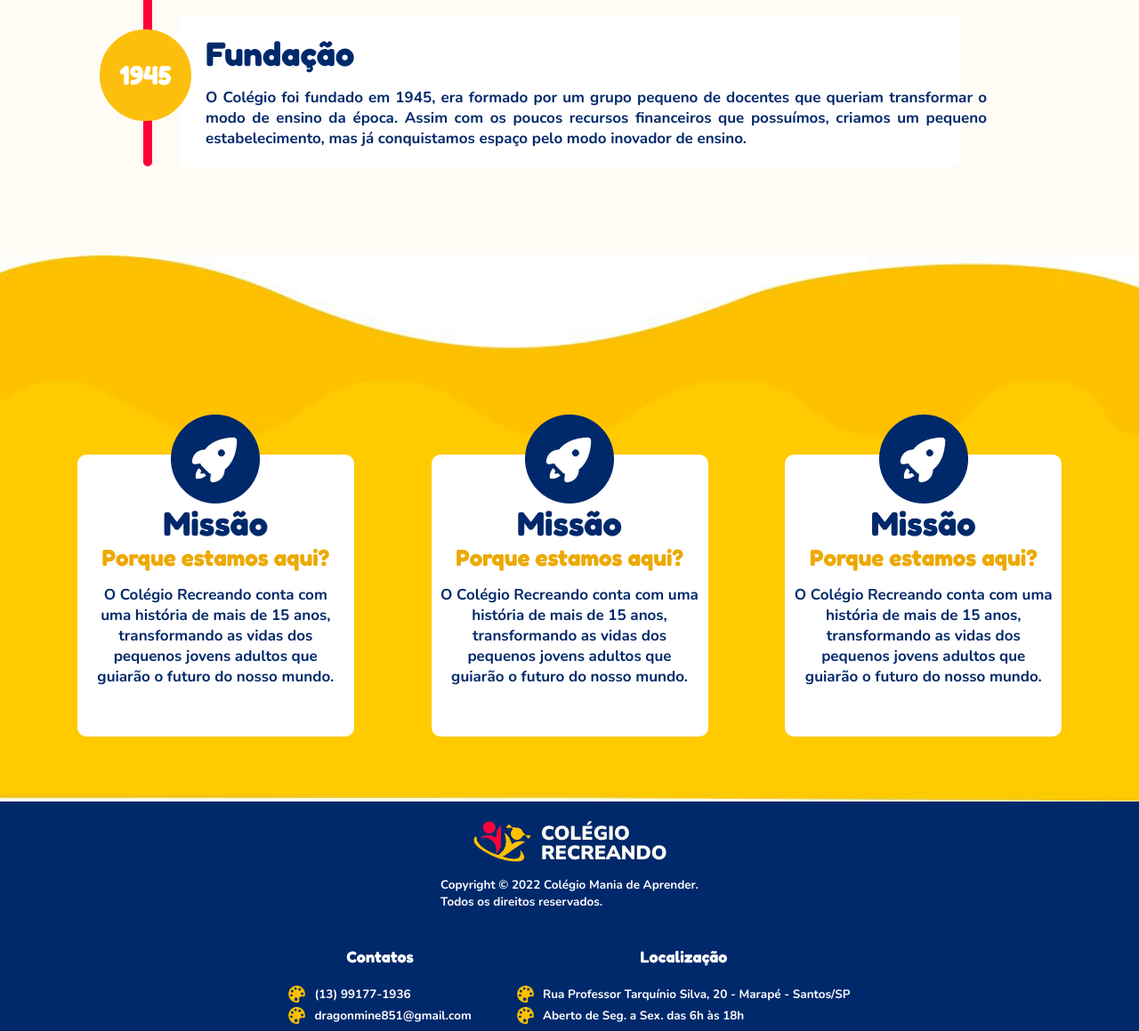
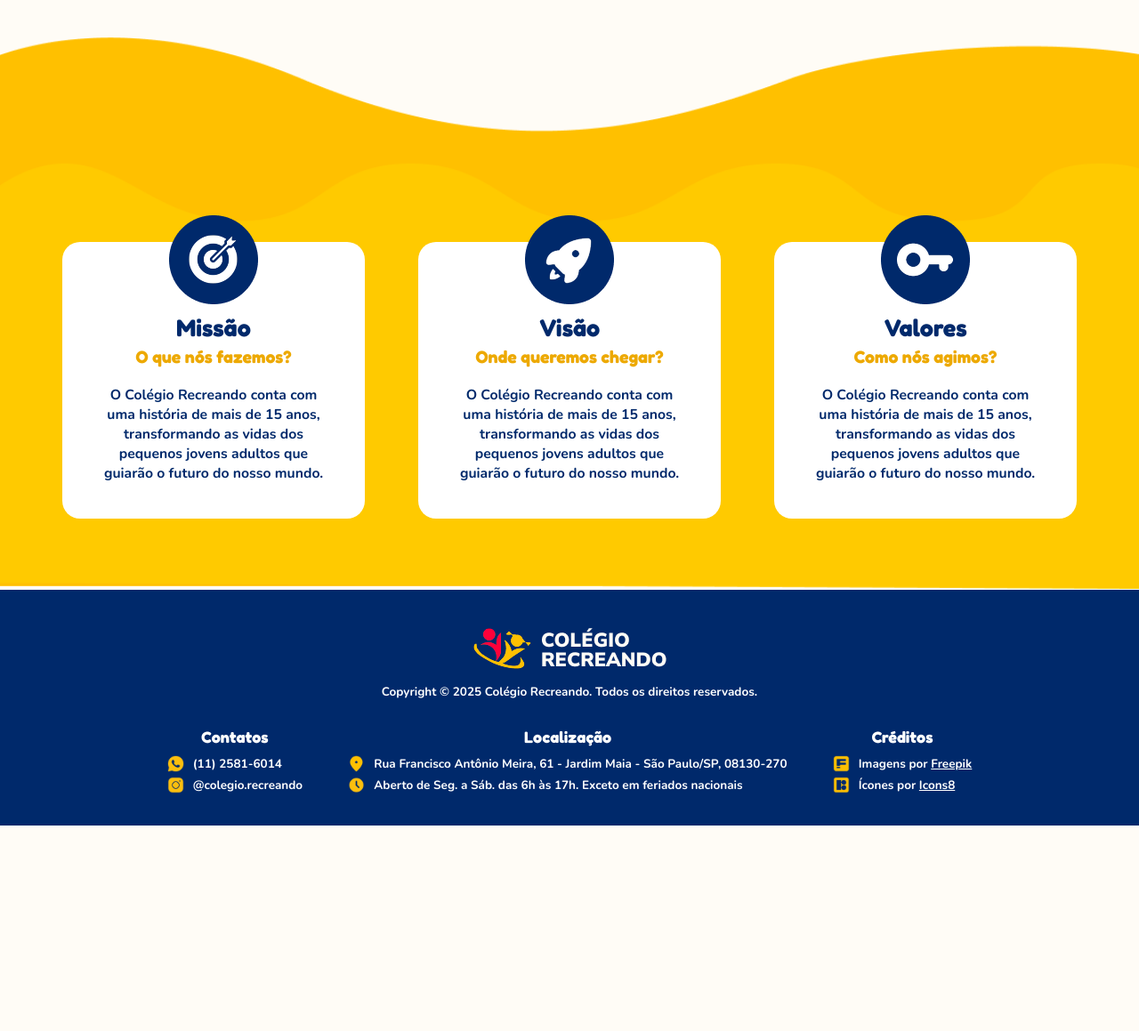
Before and after one commit to andreluizcle/Site-para-Todos, a plain HTML site: page SiteParaTodos/sobre-nos.html in a window 1280 px wide. Shown: the part 1538-2697 px from the top of the page at 89% size. After the commit the page ends 2466 px from the top, so only its background shows below. Drawn offline with nearby package versions, Linux system fonts and the light colour scheme.

Commit message:
Correção de Design do Sobre Nós
Correção de código e design da página sobre nós, e divisão das páginas de ensino infantil e fundamental.

```diff
--- a/SiteParaTodos/sobre-nos.html
+++ b/SiteParaTodos/sobre-nos.html
@@ -1,14 +1,15 @@
 <!DOCTYPE html>
 <html lang="pt-br">
-
 <head>
     <meta charset="UTF-8">
     <meta name="viewport" content="width=device-width, initial-scale=1.0">
-    <title>Sobre nós</title>
+
     <link rel="stylesheet" href="styles/about.css">
-    <!-- Necessário para os componentes funcionarem -->
     <link rel="stylesheet" href="styles/footer.css">
     <link rel="stylesheet" href="styles/navbar.css">
+
+    <title>Colégio Recreando</title>
+    <link rel="icon" type="image/x-icon" href="images/favicon.ico">
 </head>
 
 <body>
@@ -24,8 +25,8 @@
             <li class="dropdown">
                 <a class="ensino-menu" href="#">Ensino</a>
                 <ul class="dropdown-menu">
-                    <li><a href="educacao.html">Infantil</a></li>
-                    <li><a href="educacao.html">Fundamental</a></li>
+                    <li><a href="educacao-infantil.html">Infantil</a></li>
+                    <li><a href="educacao-fundamental.html">Fundamental</a></li>
                 </ul>
             </li>
             <li><a href="contato.html">Contato</a></li>
@@ -60,7 +61,7 @@
             </div>
         </div>
 
-        <div style="margin-left: auto; margin-right: auto; width: 1013px; margin-top: 90px;">
+        <div class="box-historia">
             <p class="title">Conheça mais sobre nossa jornada</p>
             <p class="text">
                 A Educação Infantil do Colégio Recreando conta com uma diversificação de brincadeiras e atividades
@@ -82,15 +83,15 @@
             </p>
         </div>
 
-        <div class="align" style="margin-top: 100px; margin-bottom: 100px; flex-direction: column;">
+        <div class="align">
             <p class="title">
                 Linha do Tempo
             </p>
             <div class="timeline">
                 <div class="container right">
                     <div class="content">
-                        <p class="title" style="text-align: left;">Fundação</p>
-                        <p class="text" style="width: 878px;">O Colégio foi fundado em 1945, era formado por um grupo
+                        <p class="title">Fundação</p>
+                        <p class="text">O Colégio foi fundado em 1945, era formado por um grupo
                             pequeno de docentes que queriam transformar o modo de ensino da época. Assim com os poucos
                             recursos financeiros que possuímos, criamos um pequeno estabelecimento, mas já conquistamos
                             espaço pelo modo inovador de ensino.</p>
@@ -98,8 +99,8 @@
                 </div>
                 <div class="container right">
                     <div class="content">
-                        <p class="title" style="text-align: left;">Fundação</p>
-                        <p class="text" style="width: 878px;">O Colégio foi fundado em 1945, era formado por um grupo
+                        <p class="title">Fundação</p>
+                        <p class="text">O Colégio foi fundado em 1945, era formado por um grupo
                             pequeno de docentes que queriam transformar o modo de ensino da época. Assim com os poucos
                             recursos financeiros que possuímos, criamos um pequeno estabelecimento, mas já conquistamos
                             espaço pelo modo inovador de ensino.</p>
@@ -107,8 +108,8 @@
                 </div>
                 <div class="container right">
                     <div class="content">
-                        <p class="title" style="text-align: left;">Fundação</p>
-                        <p class="text" style="width: 878px;">O Colégio foi fundado em 1945, era formado por um grupo
+                        <p class="title">Fundação</p>
+                        <p class="text">O Colégio foi fundado em 1945, era formado por um grupo
                             pequeno de docentes que queriam transformar o modo de ensino da época. Assim com os poucos
                             recursos financeiros que possuímos, criamos um pequeno estabelecimento, mas já conquistamos
                             espaço pelo modo inovador de ensino.</p>
@@ -117,75 +118,91 @@
             </div>
         </div>
 
-        <div class="fundo">
-            <div class="align"
-                style="flex-direction: column; height: 317px; width: 311px; background-color: white; padding: 20px; border-radius: 10px;">
-                <img src="images/Group 71.png" alt="Rocket" style="margin-top: -100px;">
+        <div class="fundo mvv">
+            <div class="topic">
+                <img src="images/ball_icon/target_icon.png" alt="Rocket">
                 <p class="title">Missão</p>
-                <p class="subtitle">Porque estamos aqui?</p>
+                <p class="subtitle">O que nós fazemos?</p>
                 <p class="text" style="text-align: center;">O Colégio Recreando conta com uma história de mais de 15
                     anos,
                     transformando as vidas dos pequenos jovens adultos que guiarão o futuro do nosso mundo.</p>
             </div>
-            <div class="align"
-                style="flex-direction: column; height: 317px; width: 311px; background-color: white; padding: 10px; border-radius: 10px;">
-                <img src="images/Group 71.png" alt="Rocket" style="margin-top: -100px;">
-                <p class="title">Missão</p>
-                <p class="subtitle">Porque estamos aqui?</p>
+            <div class="topic">
+                <img src="images/ball_icon/rocket_icon.png" alt="Rocket">
+                <p class="title">Visão</p>
+                <p class="subtitle">Onde queremos chegar?</p>
                 <p class="text" style="text-align: center;">O Colégio Recreando conta com uma história de mais de 15
                     anos,
                     transformando as vidas dos pequenos jovens adultos que guiarão o futuro do nosso mundo.</p>
             </div>
-            <div class="align"
-                style="flex-direction: column; height: 317px; width: 311px; background-color: white; padding: 10px; border-radius: 10px;">
-                <img src="images/Group 71.png" alt="Rocket" style="margin-top: -100px;">
-                <p class="title">Missão</p>
-                <p class="subtitle">Porque estamos aqui?</p>
+            <div class="topic">
+                <img src="images/ball_icon/key_icon.png" alt="Rocket">
+                <p class="title">Valores</p>
+                <p class="subtitle">Como nós agimos?</p>
                 <p class="text" style="text-align: center;">O Colégio Recreando conta com uma história de mais de 15
                     anos,
                     transformando as vidas dos pequenos jovens adultos que guiarão o futuro do nosso mundo.</p>
             </div>
         </div>
     </main>
+
     <footer>
         <div class="align-footer">
             <div>
                 <div><img src="images/Group 37.png" alt="Logo"></div>
                 <div>
-                    <p class="desc-footer">Copyright © 2022 Colégio Mania de Aprender.<br>
-                        Todos os direitos reservados.</p>
+                    <p class="desc-footer">
+                        Copyright © 2025 Colégio Recreando. Todos os direitos reservados.
+                    </p>
                 </div>
             </div>
             <div class="contato-localizacao">
-                <p class="title" style="font-size: 18px; color: white;">Contatos</p>
+                <p class="title">Contatos</p>
                 <ul>
                     <li>
-                        <div><img src="images/icon_palette.png" alt="Icon"></div>
+                        <div><img src="images/fill_icons/whatsapp_icon.png" alt="Icon"></div>
                         <div class="desc-footer">
-                            <p>(13) 99177-1936</p>
+                            <p>(11) 2581-6014</p>
                         </div>
                     </li>
                     <li>
-                        <div><img src="images/icon_palette.png" alt="Icon"></div>
+                        <div><img src="images/fill_icons/instagram_icon.png" alt="Icon"></div>
                         <div class="desc-footer">
-                            <p>dragonmine851@gmail.com</p>
+                            <p>@colegio.recreando</p>
                         </div>
                     </li>
                 </ul>
             </div>
             <div class="contato-localizacao">
-                <p class="title" style="font-size: 18px; color: white;">Localização</p>
+                <p class="title">Localização</p>
                 <ul>
                     <li>
-                        <div><img src="images/icon_palette.png" alt="Icon"></div>
+                        <div><img src="images/fill_icons/address_icon.png" alt="Icon"></div>
                         <div class="desc-footer">
-                            <p>Rua Professor Tarquínio Silva, 20 - Marapé - Santos/SP</p>
+                            <p>Rua Francisco Antônio Meira, 61 - Jardim Maia - São Paulo/SP, 08130-270</p>
                         </div>
                     </li>
                     <li>
-                        <div><img src="images/icon_palette.png" alt="Icon"></div>
+                        <div><img src="images/fill_icons/clock_icon.png" alt="Icon"></div>
                         <div class="desc-footer">
-                            <p>Aberto de Seg. a Sex. das 6h às 18h</p>
+                            <p>Aberto de Seg. a Sáb. das 6h às 17h. Exceto em feriados nacionais</p>
+                        </div>
+                    </li>
+                </ul>
+            </div>
+            <div class="contato-localizacao">
+                <p class="title">Créditos</p>
+                <ul>
+                    <li>
+                        <div><img src="images/fill_icons/freepik_icon.png" alt="Icon"></div>
+                        <div class="desc-footer">
+                            <p>Imagens por <a href="https://www.freepik.com/" target="_blank">Freepik</a></p>
+                        </div>
+                    </li>
+                    <li>
+                        <div><img src="images/fill_icons/icons8_icon.png" alt="Icon"></div>
+                        <div class="desc-footer">
+                            <p>Ícones por <a href="https://icons8.com.br/" target="_blank">Icons8</a></p>
                         </div>
                     </li>
                 </ul>
--- a/SiteParaTodos/styles/about.css
+++ b/SiteParaTodos/styles/about.css
@@ -1,39 +1,12 @@
+/* =============================================================================================
+                              --- Código CSS para Desktop Grandes ---
+============================================================================================= */
+/* ------------------- IMPORTAR TIPOGRAFIAS -------------------- */
 @import url('https://fonts.googleapis.com/css2?family=Nunito:ital,wght@0,200..1000;1,200..1000&display=swap');
 @import url('https://fonts.googleapis.com/css2?family=Nunito+Sans:ital,opsz,wght@0,6..12,200..1000;1,6..12,200..1000&family=Nunito:ital,wght@0,200..1000;1,200..1000&display=swap');
 @import url('https://fonts.googleapis.com/css2?family=Fredoka:wght@300..700&family=Nunito+Sans:ital,opsz,wght@0,6..12,200..1000;1,6..12,200..1000&family=Nunito:ital,wght@0,200..1000;1,200..1000&display=swap');
 
-.align {
-    display: flex;
-    align-items: center;
-    justify-content: center;
-}
-
-.title {
-    font-size: 38px;
-    font-family: 'Fredoka';
-    font-weight: 700;
-    text-align: center;
-    line-height: 45px;
-    color: #00296B;
-}
-
-.subtitle {
-    font-size: 26px;
-    color: #EDA900;
-    font-family: 'Fredoka';
-    font-weight: 700;
-}
-
-.text {
-    font-size: 17px;
-    font-family: 'Nunito';
-    font-weight: 700;
-    text-align: center;
-    color: #00296B;
-    text-align: justify;
-    margin-top: 15px;
-}
-
+/* -------------------------- BANNER --------------------------- */
 .banner {
     background-image: url("../images/IMG-20250918-WA0003.jpg");
     height: 514px;
@@ -44,50 +17,70 @@
     background-repeat: no-repeat;
 }
 
-.fundo {
-    background-image: url("../images/IMG-20250918-WA0004.jpg");
-    height: 614px;
-    display: flex;
-    align-items: center;
-    justify-content: space-evenly;
-    padding-top: 150px;
-    background-size: 100% 100%;
-    background-repeat: no-repeat;
+/* ------------------------- HISTÓRIA -------------------------- */
+.box-historia {
+    width: calc(var(--base-resolution-width) - 150px);
+    margin: 30px auto 0;
 }
 
-.text-banner {
-    display: flex;
-    width: 555px;
-    color: white;
+.title {
+    color: var(--third-color);
+    text-align: center;
+    font-size: 2.2rem; font-family: 'Fredoka'; font-weight: bold;
 }
 
-/* The actual timeline (the vertical ruler) */
+.box-historia > .text:nth-of-type(2) { margin-top: 20px; }
+.text {
+    color: var(--third-color);
+    text-align: justify;
+    font-size: 1.05rem; font-family: 'Nunito'; font-weight: 700;
+    margin-top: 10px;
+}
+
+/* ---------------------- LINHA DO TEMPO ----------------------- */
+.align {
+    display: flex;
+    flex-direction: column;
+    justify-content: center; align-items: center;
+
+    margin: 70px 0 0;
+}
+
 .timeline {
     position: relative;
-    max-width: 1200px;
-    margin: 0 auto;
+    max-width: var(--base-resolution-width);
+    margin: 20px 49% 20px 51%;
 }
 
-/* The actual timeline (the vertical ruler) */
 .timeline::after {
     content: '';
     position: absolute;
     width: 10px;
     background-color: #FF013A;
-    top: 0;
+    top: 60px;
     bottom: 0;
     border-radius: 10px;
+    height: 80%;
 }
 
-/* Container around content */
+.content {
+    padding: 20px 30px;
+    position: relative;
+    border-radius: 6px;
+    margin-bottom: 25px;
+    margin-left: 30px;
+    width: 45vw;
+}
+
+.content p:nth-of-type(1) { text-align: left; font-size: 1.9rem; }
+.content p:nth-of-type(2) { width: 45vw; }
+
 .container {
     padding: 0px 40px;
-    margin-top: 40px;
     position: relative;
     background-color: inherit;
 }
 
-/* The circles on the timeline */
 .container::after {
     content: '1945';
     color: white;
@@ -100,7 +93,7 @@
     margin-left: -33px;
     background-color: #FCBF0E;
     border: 4px solid #FCBF0E;
-    top: 15px;
+    top: 35px;
     border-radius: 50%;
     z-index: 1;
     font-size: 30px;
@@ -110,7 +103,6 @@
     line-height: 45px;
 }
 
-/* Add arrows to the right container (pointing left) */
 .right::before {
     content: " ";
     height: 0;
@@ -124,18 +116,53 @@
     border-color: transparent white transparent transparent;
 }
 
-/* Fix the circle for containers on the right side */
-.right::after {
-    left: -16px;
+.right::after { left: -16px; }
+
+/* ----------------- MISSÃO, VISÃO E VALORES -------------------- */
+.mvv {
+    display: flex;
+    justify-content: center; align-items: center;
+    column-gap: 60px;
+
+    background-image: url("../images/bg_yellow_continuous_wave.png");
+    background-size: cover; background-repeat: no-repeat;
+    padding: 230px 0 80px;
 }
 
-/* The actual content */
-.content {
-    padding: 20px 30px;
+.mvv .topic {
+    display: flex;
+    flex-direction: column;
     background-color: white;
-    position: relative;
-    border-radius: 6px;
-    width: 878px;
+    width: 340px;
+    padding: 40px 40px 40px;
+    border-radius: 20px;
+    text-align: center;
+}
+
+.mvv .topic img {
+    width: 100px;
+    margin: -70px auto 0;
+}
+
+.mvv .title {
+    font-size: 1.8rem;
+    margin-top: 10px;
+}
+
+.mvv .subtitle {
+    color: var(--light-text-color);
+    font-size: 1.3rem; font-family: 'Fredoka'; font-weight: bold;
+    margin-top: 5px;
+}
+
+.mvv .text {
+    font-size: 1.05rem; margin-top: 20px;
+}
+
+.text-banner {
+    display: flex;
+    width: 555px;
+    color: white;
 }
 
 
--- a/SiteParaTodos/styles/index.css
+++ b/SiteParaTodos/styles/index.css
@@ -1,3 +1,6 @@
+/* =============================================================================================
+                              --- Código CSS para Desktop Grandes ---
+============================================================================================= */
 /* ------------------- IMPORTAR TIPOGRAFIAS -------------------- */
 @import url('https://fonts.googleapis.com/css2?family=Nunito:ital,wght@0,200..1000;1,200..1000&display=swap');
 @import url('https://fonts.googleapis.com/css2?family=Nunito+Sans:ital,opsz,wght@0,6..12,200..1000;1,6..12,200..1000&family=Nunito:ital,wght@0,200..1000;1,200..1000&display=swap');
```
Also changed, not shown: SiteParaTodos/educacao-infantil.html (added, +235 -0 lines), SiteParaTodos/index.html (+5 -5 lines), SiteParaTodos/educacao-fundamental.html (renamed from SiteParaTodos/educacao.html), SiteParaTodos/images/ball_icon/key_icon.png (added), SiteParaTodos/images/ball_icon/rocket_icon.png (renamed from SiteParaTodos/images/Group 71.png), SiteParaTodos/images/ball_icon/target_icon.png (added), SiteParaTodos/images/bg_yellow_continuous_wave.png (added), SiteParaTodos/images/favicon.ico (added).
